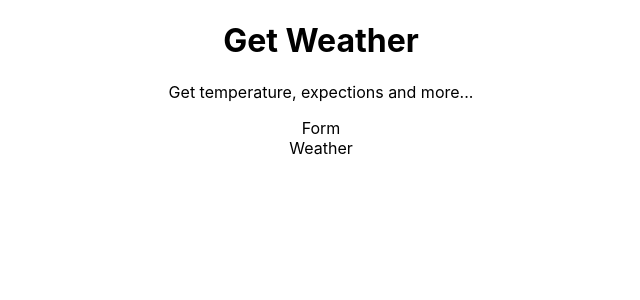
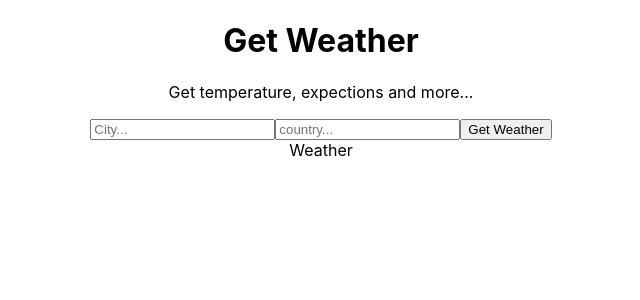
Before and after one commit to sarah27h/react-get-weather-app, a React (Create React App) app: page / in a window 1280 px wide. Shown: the top 300 px of the page, without its empty margins (319-959 px from the left). Built offline with nearby package versions, Linux system fonts and the light colour scheme.

Commit message:
Feat: add a form for <Form />

```diff
--- a/src/components/Form.js
+++ b/src/components/Form.js
@@ -3,7 +3,11 @@
 class Form extends Component {
     render() {
         return(
-            <div>Form</div>
+            <form>
+                <input type="text" name="city" placeholder="City..."/>
+                <input type="text" name="country" placeholder="country..."/>
+                <button>Get Weather</button>
+            </form>
         );
     }
 }
```
